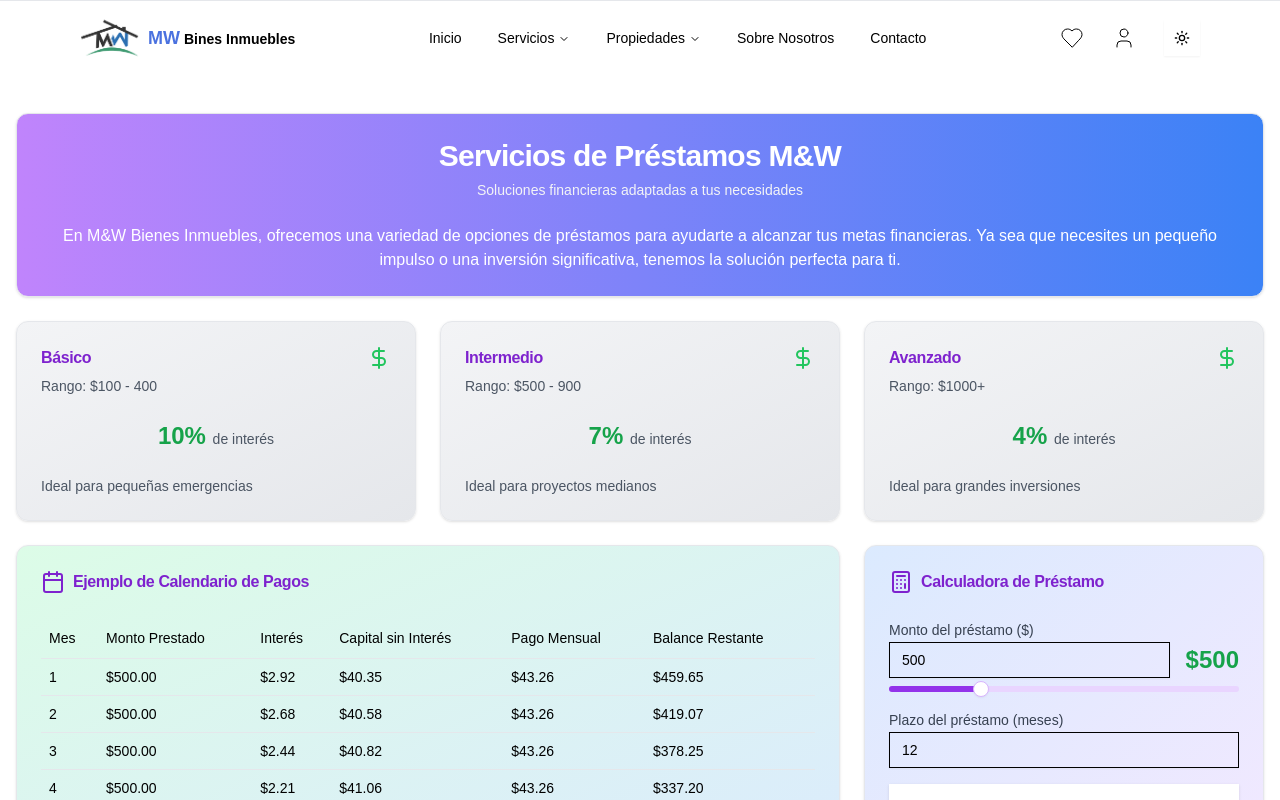
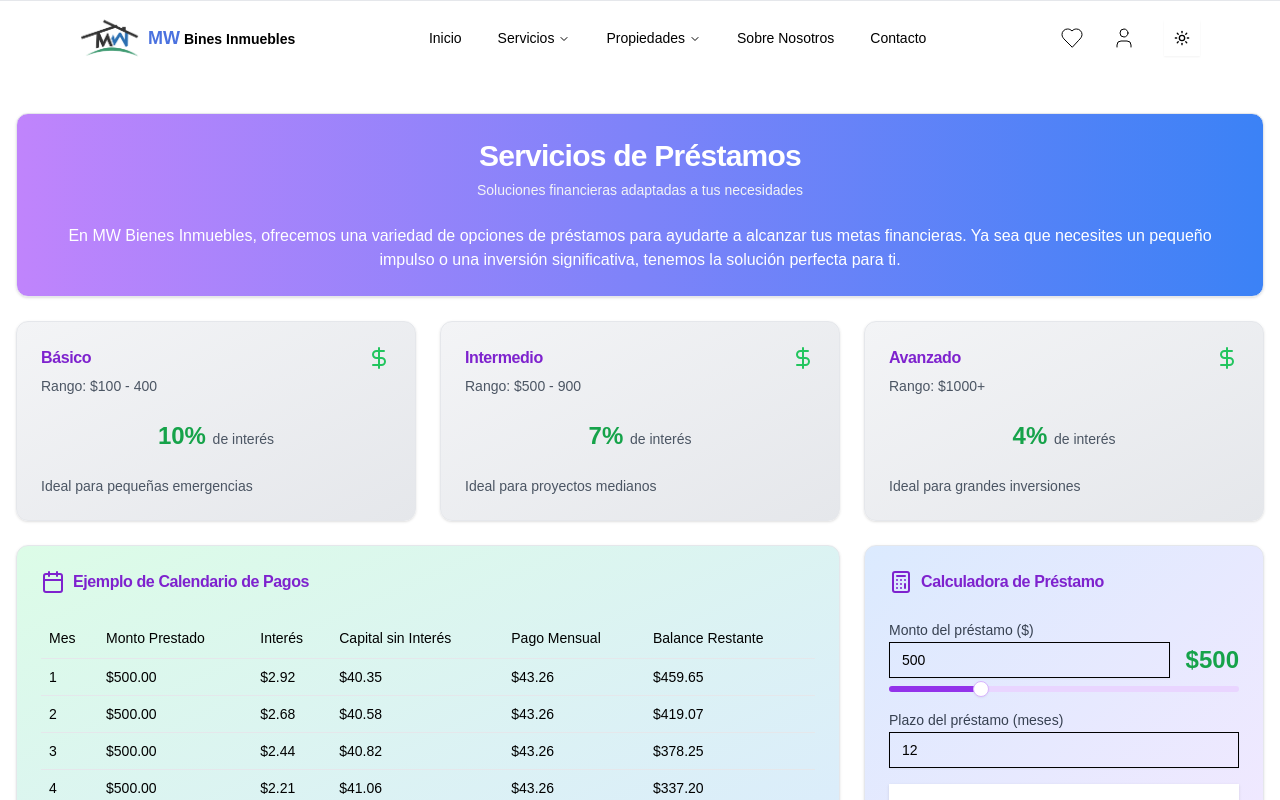
Before and after one commit to WESGAGU/mwbienesinmuebles, a Next.js app: page /pages/service-prestamos in a window 1280 px wide. Shown: the top 800 px of the page. Built offline with nearby package versions, Linux system fonts and the light colour scheme.

Commit message:
mejora en los meta datos

```diff
--- a/app/layout.tsx
+++ b/app/layout.tsx
@@ -25,9 +25,7 @@ export const metadata: Metadata = {
   title: "MW Bienes Inmuebles",
   description:
     "Descubre propiedades en Nicaragua con MW Bienes Inmuebles. Ofrecemos asesoramiento y servicio de intermediación para casas, solares y fincas.",
-  viewport: "width=device-width, initial-scale=1",
   robots: "index, follow",
-  themeColor: "#ffffff",
   openGraph: {
     title: "MW Bienes Inmuebles",
     description:
@@ -64,6 +62,9 @@ export default function RootLayout({
         <meta name="apple-mobile-web-app-capable" content="yes" />
         <meta name="apple-mobile-web-app-status-bar-style" content="black-translucent" />
         <meta name="apple-mobile-web-app-title" content="MW Bienes Inmuebles" />
+        <meta name="theme-color" media="(prefers-color-scheme: light)" content="white" />
+        <meta name="theme-color" media="(prefers-color-scheme: dark)" content="black" />
+        <meta name="viewport" content="width=device-width, initial-scale=1, maximum-scale=1, user-scalable=no"/>
         {/* Datos Estructurados */}
         <script
           type="application/ld+json"
--- a/app/pages/service-prestamos/page.tsx
+++ b/app/pages/service-prestamos/page.tsx
@@ -84,7 +84,7 @@ const LoanComponent = () => {
         <Card className="col-span-full md:row-start-1 bg-gradient-to-r from-purple-400 to-blue-500 dark:from-purple-800 dark:to-blue-900 text-white">
           <CardHeader>
             <CardTitle className="text-3xl font-bold text-center">
-              Servicios de Préstamos M&W
+              Servicios de Préstamos
             </CardTitle>
             <CardDescription className="text-center text-gray-100">
               Soluciones financieras adaptadas a tus necesidades
@@ -92,7 +92,7 @@ const LoanComponent = () => {
           </CardHeader>
           <CardContent>
             <p className="text-center">
-              En M&W Bienes Inmuebles, ofrecemos una variedad de opciones de préstamos para ayudarte a alcanzar tus metas financieras. Ya sea que necesites un pequeño impulso o una inversión significativa, tenemos la solución perfecta para ti.
+              En MW Bienes Inmuebles, ofrecemos una variedad de opciones de préstamos para ayudarte a alcanzar tus metas financieras. Ya sea que necesites un pequeño impulso o una inversión significativa, tenemos la solución perfecta para ti.
             </p>
           </CardContent>
         </Card>
--- a/package.json
+++ b/package.json
@@ -34,6 +34,7 @@
     "lucide-react": "^0.468.0",
     "next": "14.2.16",
     "next-auth": "^4.24.11",
+    "next-seo": "^6.6.0",
     "next-themes": "^0.4.4",
     "react": "^18",
     "react-dom": "^18",
```
Also changed, not shown: 1 other file (tests, documents, lock files or other folders).
